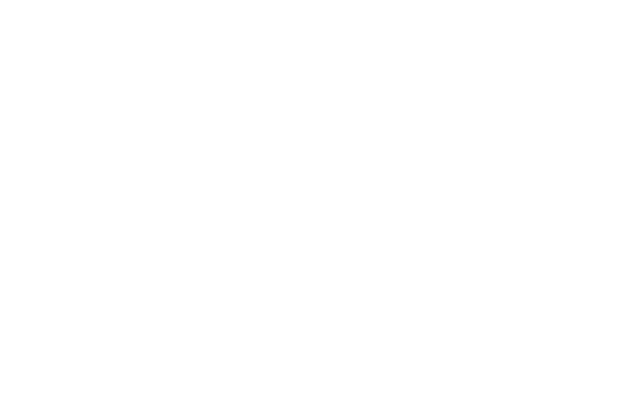
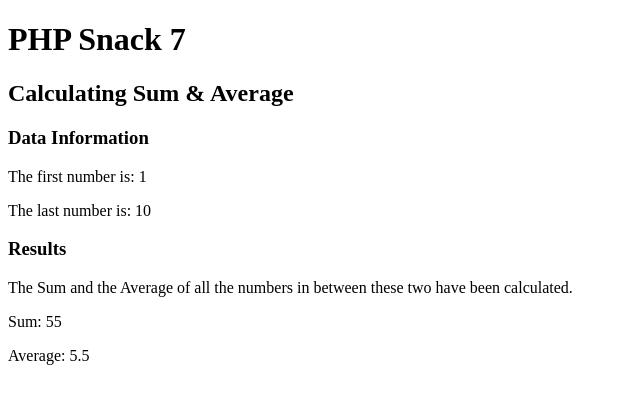
Before and after one commit to PatriziaCrimi/php-snacks-blocco-1a, a PHP site: page / in a window 1280 px wide. Before the commit the part shown is empty. Shown: the top 404 px of the page, without its empty margins (0-640 px from the left). Run offline with PHP 8.4, Linux system fonts and the light colour scheme.

Commit message:
Exercise seven completed

```diff
--- a/php-snack7/index.php
+++ b/php-snack7/index.php
@@ -4,14 +4,93 @@
   */
 
   // Variables initialization
+  $title = 'PHP Snack 7';
+  $subtitle = "Calculating Sum & Average";
+  $first_number = 1;
+  $last_number= 10;
+  $sum = 0;
+  $average = 0;
+
+  // Calculating Sum
+  for ($i=$first_number; $i <= $last_number; $i++) {
+    $sum = $sum + $i;
+  }
+  // Calculating Average
+  $average = $sum / ($last_number - $first_number +1);
+
 ?>
 <!DOCTYPE html>
 <html lang="en" dir="ltr">
   <head>
     <meta charset="utf-8">
     <title>PHP Snack 7</title>
+    <meta name="viewport" content="width=device-width, initial-scale=1.0">
+    <link rel="preconnect" href="https://fonts.gstatic.com">
+    <link href="https://fonts.googleapis.com/css2?family=Nunito:wght@300;400;600;700;800;900&display=swap" rel="stylesheet">
+    <link rel="stylesheet" href="https://use.fontawesome.com/releases/v5.15.1/css/all.css" integrity="sha384-vp86vTRFVJgpjF9jiIGPEEqYqlDwgyBgEF109VFjmqGmIY/Y4HV4d3Gp2irVfcrp" crossorigin="anonymous">
+    <link rel="stylesheet" href="../style.css">
   </head>
   <body>
-
+    <div id="page-wrapper">
+      <div class="container">
+        <div class="row">
+          <h1>
+            <?php echo $title; ?>
+          </h1>
+        </div>
+        <div class="row">
+          <h2>
+            <?php echo $subtitle; ?>
+          </h2>
+        </div>
+        <div class="row">
+          <!-- Printing data -->
+          <div id="data-info">
+            <h3>Data Information</h3>
+            <p>
+              The first number is:
+              <?php
+                echo $first_number;
+              ?>
+            </p>
+            <p>
+              The last number is:
+              <?php
+              echo $last_number;
+              ?>
+            </p>
+          </div>
+        </div>
+        <div class="row">
+          <!-- Results -->
+          <div id="results">
+            <h3>Results</h3>
+            <div class="message">
+              <p>
+                The Sum and the Average of all the numbers in between these two have been calculated.
+              </p>
+            </div>
+            <div class="results-box">
+              <p>
+                <span>
+                  Sum:
+                </span>
+                <?php
+                  echo $sum;
+                ?>
+              </p>
+              <p>
+                <span>
+                  Average:
+                </span>
+                <?php
+                  echo $average;
+                ?>
+              </p>
+            </div>
+          </div>
+        </div>
+      </div>  <!-- End of container -->
+    </div>  <!-- End of page wrapper -->
   </body>
 </html>
```
